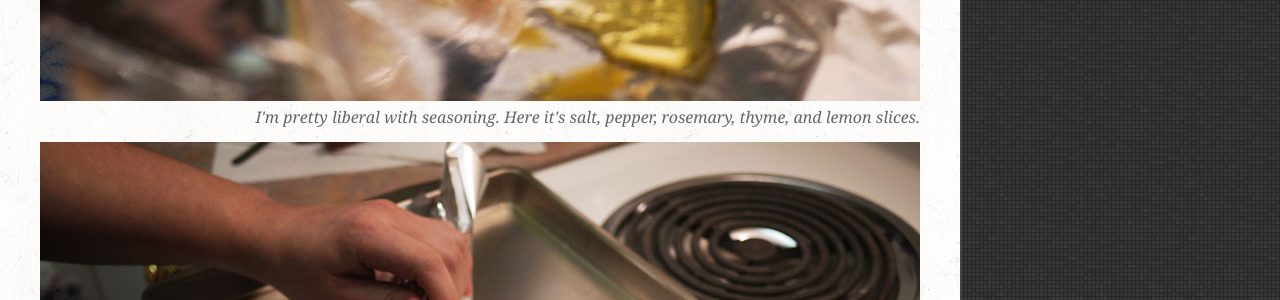
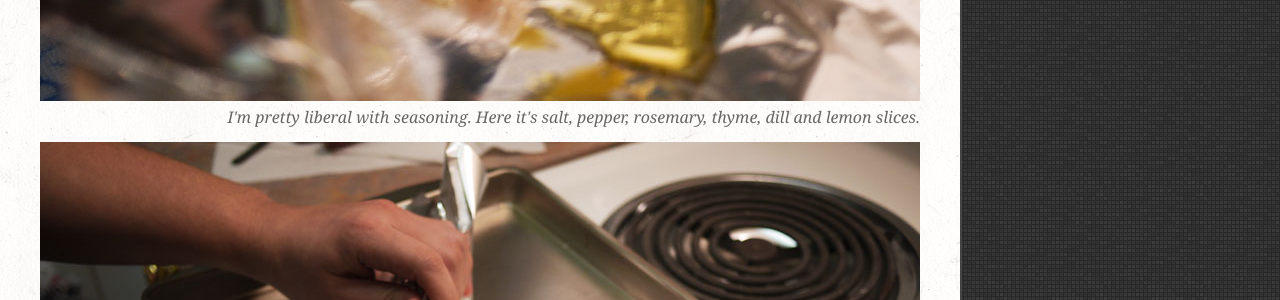
Before and after one commit to danielna/danielna.github.com, a Jekyll site: the page built from _posts/2012-12-31-nye-cooking.md, in a window 1280 px wide and 900 px high, scrolled down 4109 px. Shown: the part 154-454 px from the top of the window. Built offline with Jekyll 4.4.1, drawn with Linux system fonts in a browser that asks for light colours; nearby versions of some CDN libraries; library files that are not in the unit come from our copies; Markdown is read by kramdown in place of the engine named in the settings; comment, search, counter and statistics services are not loaded; some of the changed text lies outside the part shown.

Commit message:
small post update again

```diff
--- a/_posts/2012-12-31-nye-cooking.md
+++ b/_posts/2012-12-31-nye-cooking.md
@@ -27,13 +27,13 @@
 I prefer to bake things over pan frying them because it's less work/less smell/healthier, especially in large quantities.  I don't remember where I learned the technique but I remembered it was easy to bake fish filets in packets of foil.  Add some oil, some herbs, lemon, salt and pepper, and 20 minutes later (at 400 degrees) dinner is ready.
 
 <img src="/assets/img/2012-12-31/4.jpg" title="Tilapia on the chopping block"/>
-<div class="caption">Rinse the fish in water and pat it dry with a paper towel.</div>
+<div class="caption">Rinse the fish in water and pat dry with a paper towel.</div>
 
 <img src="/assets/img/2012-12-31/5.jpg" title="Seasoning the fish"/>
 <div class="caption">A big sheet of foil, a coating of olive oil, and a sprinkling of herbs.</div>
 
 <img src="/assets/img/2012-12-31/6.jpg" title="Seasoning the fish, part II"/>
-<div class="caption">I'm pretty liberal with seasoning. Here it's salt, pepper, rosemary, thyme, and lemon slices.</div>
+<div class="caption">I'm pretty liberal with seasoning. Here it's salt, pepper, rosemary, thyme, dill and lemon slices.</div>
 
 <img src="/assets/img/2012-12-31/7.jpg" title="Wrap at the top"/>
 <div class="caption">Center the fish in the foil and bring up the two long ends.
```
